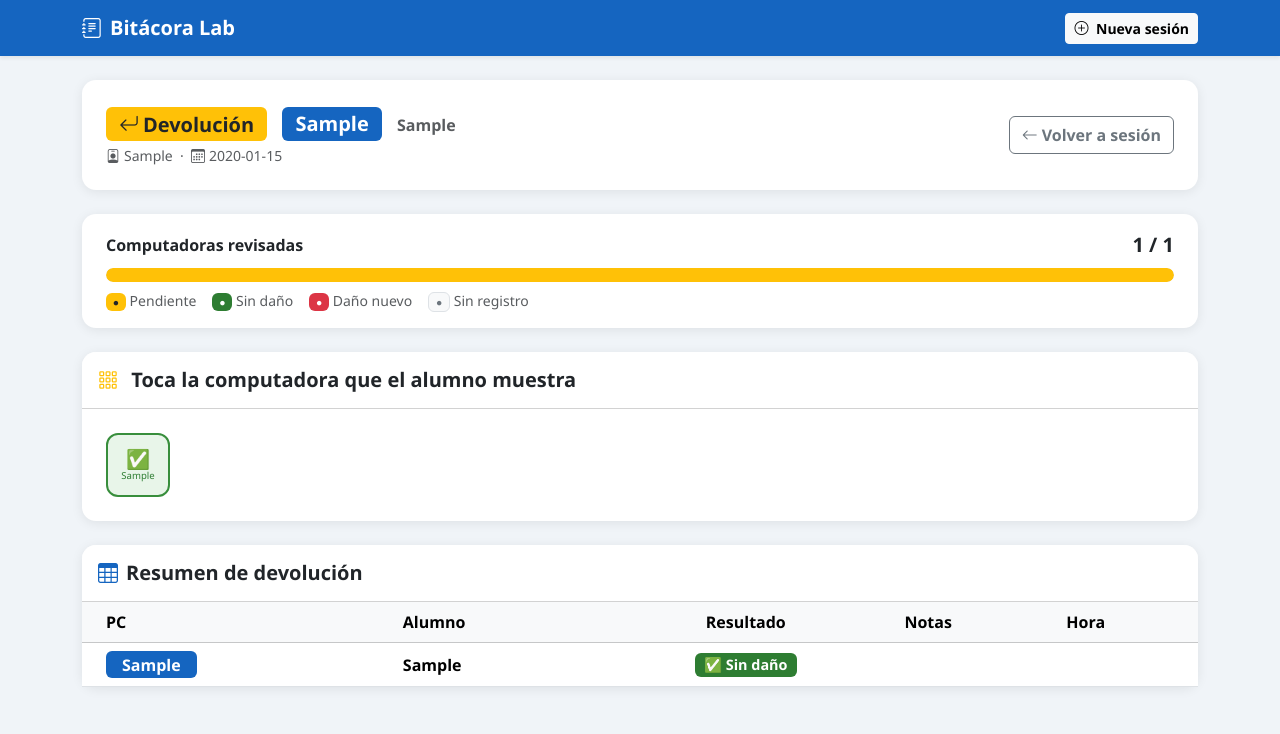
After one commit to mario89torres/BITACORAS, a Flask app: page /sesion/1/devolucion in a window 1280 px wide. The commit adds this page. Shown: the top 734 px of the page. Run offline with Flask 3, Linux system fonts and the light colour scheme; tables that the repository leaves empty hold one stand-in row (values such as "Sample post").

Commit message:
feat: devolucion flow - teacher PC review grid

```diff
--- a/app.py
+++ b/app.py
@@ -28,6 +28,14 @@ def init_db():
             id INTEGER PRIMARY KEY AUTOINCREMENT,
             sid INTEGER REFERENCES sesiones(id),
             alumno TEXT, pc TEXT, estado TEXT, notas TEXT DEFAULT '',
+            ts TEXT DEFAULT (datetime('now','localtime'))
+        );
+        CREATE TABLE IF NOT EXISTS devoluciones(
+            id INTEGER PRIMARY KEY AUTOINCREMENT,
+            sid INTEGER REFERENCES sesiones(id),
+            pc TEXT, alumno TEXT,
+            estado TEXT,
+            notas TEXT DEFAULT '',
             ts TEXT DEFAULT (datetime('now','localtime'))
         );
         """)
@@ -134,6 +142,39 @@ def descargar_csv(sid):
     resp.headers['Content-Disposition'] = f'attachment; filename=bitacora_{s["grupo"]}_{s["fecha"]}.csv'
     return resp
 
+@app.route('/sesion/<int:sid>/devolucion')
+def devolucion(sid):
+    with db() as con:
+        s    = con.execute("SELECT * FROM sesiones WHERE id=?", (sid,)).fetchone()
+        regs = con.execute("SELECT pc, alumno FROM registros WHERE sid=? ORDER BY CAST(pc AS INTEGER)", (sid,)).fetchall()
+        devs = con.execute("SELECT pc, estado FROM devoluciones WHERE sid=?", (sid,)).fetchall()
+    if not s: return redirect(url_for('index'))
+    devs_map = {d['pc']: d['estado'] for d in devs}
+    return render_template('devolucion.html', s=s, regs=regs, devs_map=devs_map)
+
+@app.route('/sesion/<int:sid>/devolucion/marcar', methods=['POST'])
+def devolucion_marcar(sid):
+    pc     = request.json.get('pc', '').strip()
+    estado = request.json.get('estado', '').strip()
+    notas  = request.json.get('notas', '').strip()
+    with db() as con:
+        alumno = con.execute("SELECT alumno FROM registros WHERE sid=? AND pc=?", (sid, pc)).fetchone()
+        alumno = alumno['alumno'] if alumno else ''
+        existing = con.execute("SELECT id FROM devoluciones WHERE sid=? AND pc=?", (sid, pc)).fetchone()
+        if existing:
+            con.execute("UPDATE devoluciones SET estado=?, notas=?, ts=datetime('now','localtime') WHERE sid=? AND pc=?",
+                        (estado, notas, sid, pc))
+        else:
+            con.execute("INSERT INTO devoluciones(sid, pc, alumno, estado, notas) VALUES(?,?,?,?,?)",
+                        (sid, pc, alumno, estado, notas))
+    return jsonify({'ok': True, 'pc': pc, 'estado': estado})
+
+@app.route('/sesion/<int:sid>/devolucion/datos')
+def devolucion_datos(sid):
+    with db() as con:
+        devs = con.execute("SELECT pc, estado, notas, ts FROM devoluciones WHERE sid=? ORDER BY ts", (sid,)).fetchall()
+    return jsonify([dict(d) for d in devs])
+
 @app.route('/r/<code>', methods=['GET','POST'])
 def registro(code):
     with db() as con:
--- /dev/null
+++ b/templates/devolucion.html
@@ -0,0 +1,259 @@
+{% extends 'base.html' %}
+{% block title %}Devolución {{ s.grupo }} — Bitácora Lab{% endblock %}
+{% block extra_style %}
+.pc-btn {
+  width: 64px; height: 64px; border-radius: 12px; font-size: 1.2rem;
+  font-weight: 700; border: 2px solid #ccc; background: #fff;
+  cursor: pointer; transition: all .15s; display: flex;
+  align-items: center; justify-content: center; flex-direction: column;
+  line-height: 1.1; position: relative;
+}
+.pc-btn:hover { transform: scale(1.08); }
+.pc-btn.pendiente { border-color: #FFA000; background: #FFF8E1; color: #795548; }
+.pc-btn.ok        { border-color: #388E3C; background: #E8F5E9; color: #2E7D32; }
+.pc-btn.danada    { border-color: #C62828; background: #FFEBEE; color: #C62828; }
+.pc-btn.sin-reg   { border-color: #e0e0e0; background: #fafafa; color: #bdbdbd; cursor: default; }
+.pc-label { font-size: .6rem; font-weight: 400; margin-top: 2px; }
+.modal-estado-btn {
+  width: 100%; padding: 1.2rem; font-size: 1.1rem; font-weight: 700;
+  border-radius: 14px; border: none; cursor: pointer; transition: transform .1s;
+}
+.modal-estado-btn:hover { transform: scale(1.03); }
+.btn-ok     { background: #E8F5E9; color: #2E7D32; border: 2px solid #A5D6A7; }
+.btn-danada { background: #FFEBEE; color: #C62828; border: 2px solid #EF9A9A; }
+#notas-area { display: none; }
+{% endblock %}
+{% block content %}
+
+<div class="card mb-4">
+  <div class="card-body p-4">
+    <div class="d-flex flex-wrap align-items-center justify-content-between gap-3">
+      <div>
+        <h3 class="fw-bold mb-1">
+          <span class="badge bg-warning text-dark fs-5 me-2">
+            <i class="bi bi-arrow-return-left me-1"></i>Devolución
+          </span>
+          <span class="badge bg-primary fs-5">{{ s.grupo }}</span>
+          <span class="ms-2 text-muted fs-6">{{ s.sala }}</span>
+        </h3>
+        <p class="text-muted mb-0 small">
+          <i class="bi bi-person-badge me-1"></i>{{ s.profesor }}
+          &nbsp;·&nbsp;
+          <i class="bi bi-calendar3 me-1"></i>{{ s.fecha }}
+        </p>
+      </div>
+      <a href="/sesion/{{ s.id }}" class="btn btn-outline-secondary fw-semibold">
+        <i class="bi bi-arrow-left me-1"></i>Volver a sesión
+      </a>
+    </div>
+  </div>
+</div>
+
+<!-- Progress -->
+<div class="card mb-4">
+  <div class="card-body py-3 px-4">
+    <div class="d-flex align-items-center justify-content-between mb-2">
+      <span class="fw-semibold">Computadoras revisadas</span>
+      <span class="fw-bold fs-5" id="countLabel">{{ devs_map|length }} / {{ regs|length }}</span>
+    </div>
+    <div class="progress" style="height:14px; border-radius:7px;">
+      <div class="progress-bar bg-warning" id="progressBar" role="progressbar"
+        style="width: {{ (devs_map|length / regs|length * 100)|int if regs|length > 0 else 0 }}%;
+               border-radius:7px;"></div>
+    </div>
+    <div class="d-flex gap-3 mt-2 small text-muted">
+      <span><span class="badge bg-warning text-dark">●</span> Pendiente</span>
+      <span><span class="badge" style="background:#2E7D32">●</span> Sin daño</span>
+      <span><span class="badge bg-danger">●</span> Daño nuevo</span>
+      <span><span class="badge bg-light text-secondary border">●</span> Sin registro</span>
+    </div>
+  </div>
+</div>
+
+<!-- PC Grid -->
+<div class="card mb-4">
+  <div class="card-header bg-white py-3">
+    <h5 class="mb-0 fw-semibold">
+      <i class="bi bi-grid-3x3-gap me-2 text-warning"></i>
+      Toca la computadora que el alumno muestra
+    </h5>
+  </div>
+  <div class="card-body p-4">
+    <div class="d-flex flex-wrap gap-2" id="pcGrid">
+      {% for r in regs %}
+        {% set st = devs_map.get(r.pc, 'pendiente') %}
+        {% if st == 'ok' %}
+          {% set cls = 'ok' %}{% set icon = '✅' %}
+        {% elif st == 'danada' %}
+          {% set cls = 'danada' %}{% set icon = '🔴' %}
+        {% else %}
+          {% set cls = 'pendiente' %}{% set icon = '💻' %}
+        {% endif %}
+        <button class="pc-btn {{ cls }}" data-pc="{{ r.pc }}" data-alumno="{{ r.alumno }}"
+                onclick="abrirModal('{{ r.pc }}', '{{ r.alumno }}')">
+          {{ icon }}<span class="pc-label">{{ r.pc }}</span>
+        </button>
+      {% endfor %}
+    </div>
+    {% if not regs %}
+    <p class="text-muted text-center py-4">No hay computadoras registradas en esta sesión.</p>
+    {% endif %}
+  </div>
+</div>
+
+<!-- Summary table -->
+<div class="card" id="resumenCard" {% if not devs_map %}style="display:none"{% endif %}>
+  <div class="card-header bg-white py-3">
+    <h5 class="mb-0 fw-semibold"><i class="bi bi-table me-2 text-primary"></i>Resumen de devolución</h5>
+  </div>
+  <div class="card-body p-0">
+    <div class="table-responsive">
+      <table class="table table-hover align-middle mb-0">
+        <thead class="table-light">
+          <tr>
+            <th class="ps-4">PC</th>
+            <th>Alumno</th>
+            <th class="text-center">Resultado</th>
+            <th>Notas</th>
+            <th>Hora</th>
+          </tr>
+        </thead>
+        <tbody id="resumenBody">
+          {% for pc, estado in devs_map.items() %}
+          {% set alumno = namespace(val='') %}
+          {% for r in regs %}{% if r.pc == pc %}{% set alumno.val = r.alumno %}{% endif %}{% endfor %}
+          <tr>
+            <td class="ps-4"><span class="badge bg-primary fs-6 px-3">{{ pc }}</span></td>
+            <td class="fw-semibold">{{ alumno.val }}</td>
+            <td class="text-center">
+              {% if estado == 'ok' %}
+              <span class="badge" style="background:#2E7D32;font-size:.9rem">✅ Sin daño</span>
+              {% else %}
+              <span class="badge bg-danger" style="font-size:.9rem">🔴 Daño nuevo</span>
+              {% endif %}
+            </td>
+            <td class="text-muted small"></td>
+            <td class="text-muted small"></td>
+          </tr>
+          {% endfor %}
+        </tbody>
+      </table>
+    </div>
+  </div>
+</div>
+
+<!-- Modal -->
+<div class="modal fade" id="modalDev" tabindex="-1">
+  <div class="modal-dialog modal-dialog-centered">
+    <div class="modal-content border-0 shadow-lg" style="border-radius:20px; overflow:hidden;">
+      <div class="modal-header border-0 pb-0">
+        <div>
+          <h5 class="modal-title fw-bold mb-0" id="modalTitle">Computadora #<span id="modalPC"></span></h5>
+          <p class="text-muted mb-0 small"><i class="bi bi-person me-1"></i><span id="modalAlumno"></span></p>
+        </div>
+        <button type="button" class="btn-close" data-bs-dismiss="modal"></button>
+      </div>
+      <div class="modal-body pt-3">
+        <p class="fw-semibold mb-3 text-center">¿Cómo regresa la computadora?</p>
+        <div class="d-grid gap-3">
+          <button class="modal-estado-btn btn-ok" onclick="marcar('ok')">
+            ✅ Sin daño — igual o mejor que al inicio
+          </button>
+          <button class="modal-estado-btn btn-danada" onclick="marcar('danada')">
+            🔴 Daño nuevo — algo cambió o está peor
+          </button>
+        </div>
+        <div id="notas-area" class="mt-3">
+          <label class="form-label fw-semibold small">Descripción del daño (opcional)</label>
+          <textarea id="notasInput" class="form-control" rows="2" placeholder="Ej: pantalla rayada, tecla suelta…"></textarea>
+          <div class="d-grid mt-2">
+            <button class="btn btn-danger fw-bold" onclick="confirmarDanada()">Confirmar daño</button>
+          </div>
+        </div>
+      </div>
+    </div>
+  </div>
+</div>
+{% endblock %}
+
+{% block scripts %}
+<script>
+const SID = {{ s.id }};
+const TOTAL = {{ regs|length }};
+let modalPC = '', modalAlumno = '';
+let modal;
+
+document.addEventListener('DOMContentLoaded', () => {
+  modal = new bootstrap.Modal(document.getElementById('modalDev'));
+});
+
+function abrirModal(pc, alumno) {
+  modalPC = pc; modalAlumno = alumno;
+  document.getElementById('modalPC').textContent = pc;
+  document.getElementById('modalAlumno').textContent = alumno;
+  document.getElementById('notas-area').style.display = 'none';
+  document.getElementById('notasInput').value = '';
+  modal.show();
+}
+
+function marcar(estado) {
+  if (estado === 'danada') {
+    document.getElementById('notas-area').style.display = 'block';
+    return;
+  }
+  enviar(estado, '');
+}
+
+function confirmarDanada() {
+  enviar('danada', document.getElementById('notasInput').value.trim());
+}
+
+async function enviar(estado, notas) {
+  modal.hide();
+  const res = await fetch(`/sesion/${SID}/devolucion/marcar`, {
+    method: 'POST',
+    headers: {'Content-Type': 'application/json'},
+    body: JSON.stringify({pc: modalPC, estado, notas})
+  });
+  const data = await res.json();
+  if (data.ok) actualizarBtn(data.pc, data.estado, notas);
+}
+
+function actualizarBtn(pc, estado, notas) {
+  const btn = document.querySelector(`.pc-btn[data-pc="${pc}"]`);
+  if (!btn) return;
+  btn.className = `pc-btn ${estado === 'ok' ? 'ok' : 'danada'}`;
+  btn.innerHTML = (estado === 'ok' ? '✅' : '🔴') + `<span class="pc-label">${pc}</span>`;
+
+  // Update summary table
+  const tbody = document.getElementById('resumenBody');
+  const alumno = btn.dataset.alumno;
+  let row = tbody.querySelector(`tr[data-pc="${pc}"]`);
+  const badge = estado === 'ok'
+    ? `<span class="badge" style="background:#2E7D32;font-size:.9rem">✅ Sin daño</span>`
+    : `<span class="badge bg-danger" style="font-size:.9rem">🔴 Daño nuevo</span>`;
+  const hora = new Date().toTimeString().substring(0,5);
+  if (row) {
+    row.querySelector('.estado-cell').innerHTML = badge;
+    row.querySelector('.notas-cell').textContent = notas;
+    row.querySelector('.hora-cell').textContent = hora;
+  } else {
+    row = document.createElement('tr');
+    row.dataset.pc = pc;
+    row.innerHTML = `
+      <td class="ps-4"><span class="badge bg-primary fs-6 px-3">${pc}</span></td>
+      <td class="fw-semibold">${alumno}</td>
+      <td class="text-center estado-cell">${badge}</td>
+      <td class="text-muted small notas-cell">${notas}</td>
+      <td class="text-muted small hora-cell">${hora}</td>`;
+    tbody.appendChild(row);
+  }
+  document.getElementById('resumenCard').style.display = '';
+
+  // Update counter
+  const done = document.querySelectorAll('.pc-btn.ok, .pc-btn.danada').length;
+  document.getElementById('countLabel').textContent = `${done} / ${TOTAL}`;
+  document.getElementById('progressBar').style.width = `${Math.min(done/TOTAL*100,100)}%`;
+}
+</script>
+{% endblock %}
--- a/templates/sesion.html
+++ b/templates/sesion.html
@@ -55,6 +55,9 @@
           </button>
         </form>
         {% endif %}
+        <a href="/sesion/{{ s.id }}/devolucion" class="btn btn-warning fw-semibold text-dark">
+          <i class="bi bi-arrow-return-left me-1"></i>Devolución
+        </a>
         <a href="/sesion/{{ s.id }}/csv" class="btn btn-success fw-semibold">
           <i class="bi bi-file-earmark-spreadsheet me-1"></i>Descargar CSV
         </a>
```
